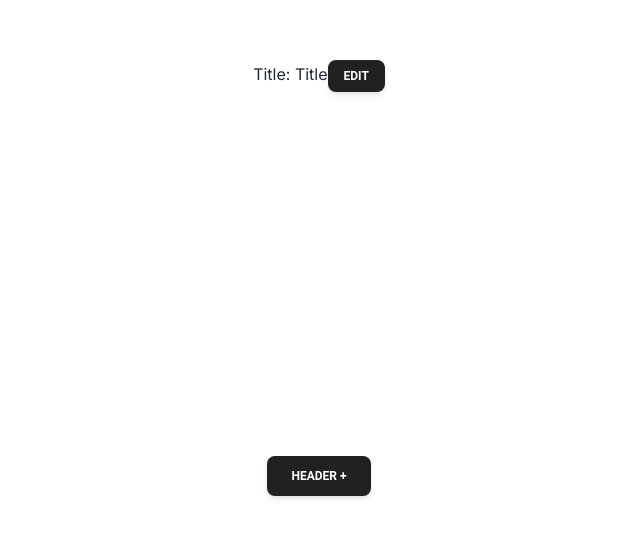
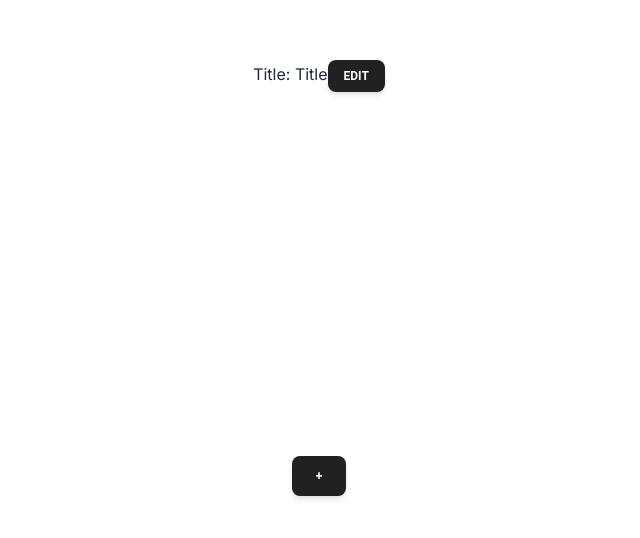
Before and after one commit to choiruladamm/zero-to-hero, a React (Vite) app: page / in a window 1280 px wide. Shown: the part 122-660 px from the top of the page, without its empty margins (321-961 px from the left). Built offline with nearby package versions, Linux system fonts and the light colour scheme.

Commit message:
Refactoring Code

```diff
--- a/src/course/roadmapsh/components/Accordion.jsx
+++ b/src/course/roadmapsh/components/Accordion.jsx
@@ -1,25 +1,30 @@
+/* eslint-disable react/prop-types */
 /* eslint-disable no-unused-vars */
+
 import { Button } from "@material-tailwind/react";
-import { useState } from "react";
 import useToogle from "./hooks/useToogle";
 
-const Accordion = () => {
-  // const [expanded, setExpanded] = useState(false)
-
-  // const toogleExpanded = () => {
-  //   setExpanded((prevExpanded) => !prevExpanded)
-  // }
-
-  const {status: expanded, toogleStatus: toogleExpanded} = useToogle()
+export default function Accordion({ children, header }) {
+  const { status: expanded, toogleStatus: toogleExpanded } = useToogle();
 
   return (
     <div>
-      <Button onClick={toogleExpanded}>
-        Header <span>{expanded ? '-' : '+'}</span>
-      </Button>
-      {expanded && <div>Content</div>}
+      <AccordionHeader expanded={expanded} toogleExpanded={toogleExpanded}>
+        {header}
+      </AccordionHeader>
+      <AccordionContent expanded={expanded}>{children}</AccordionContent>
     </div>
-  )
+  );
 }
 
-export default Accordion
+function AccordionHeader({ children, expanded, toogleExpanded }) {
+  return (
+    <Button onClick={toogleExpanded}>
+      {children} <span>{expanded ? "-" : "+"}</span>
+    </Button>
+  );
+}
+
+function AccordionContent({ children, expanded }) {
+  return <>{expanded && children}</>;
+}
```
